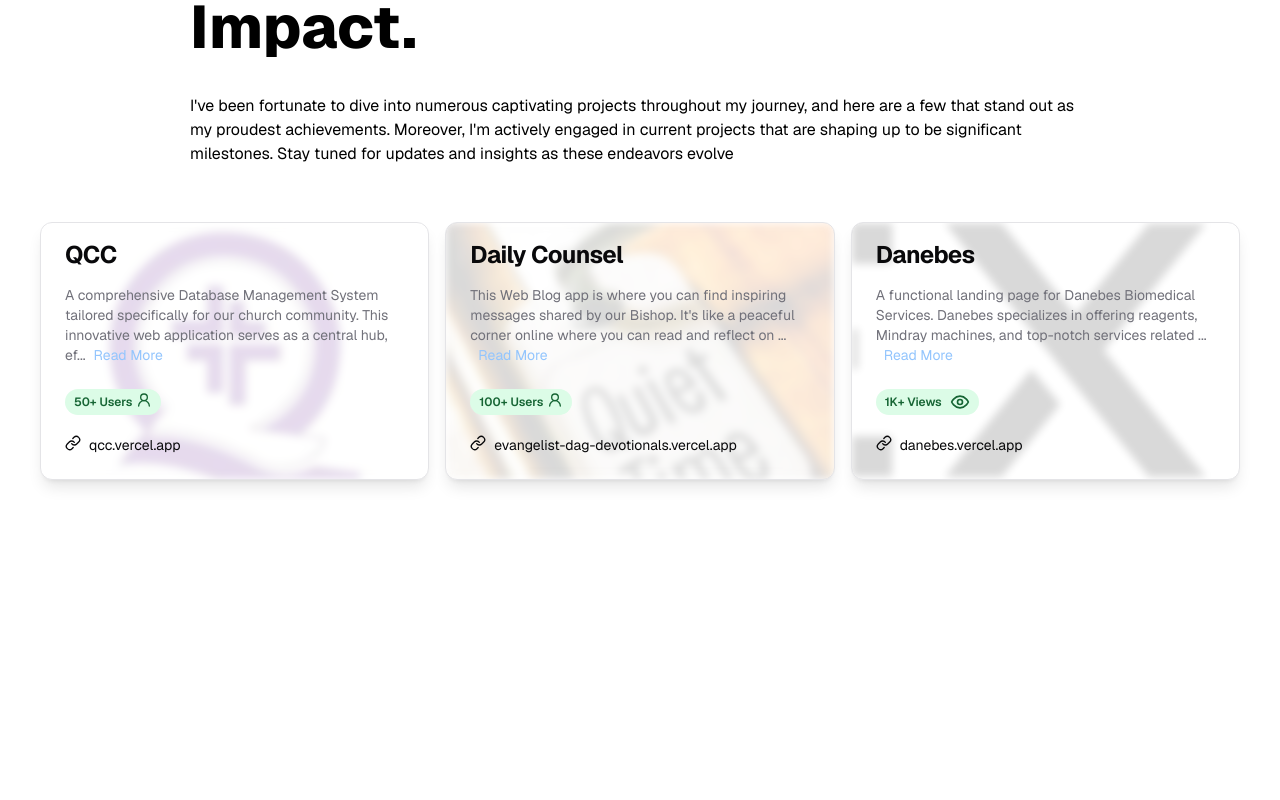
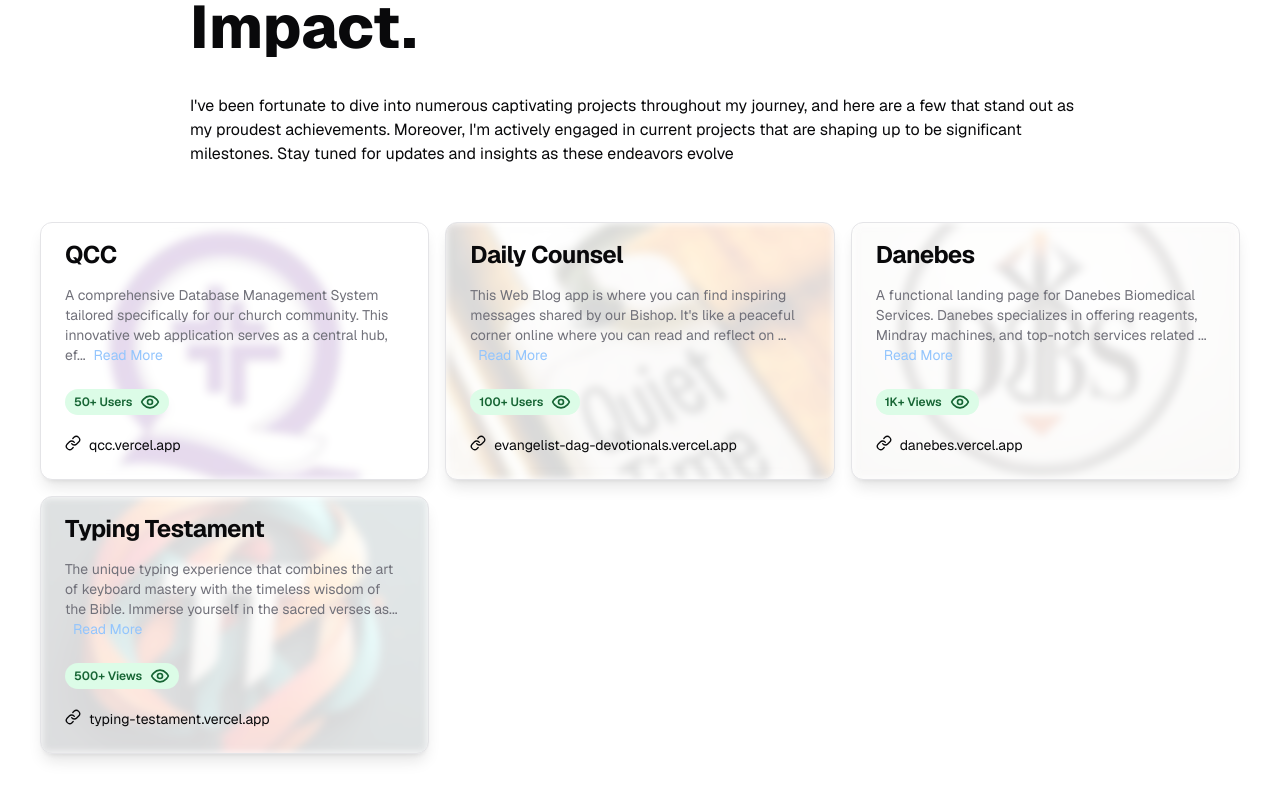
Before and after one commit to samezzz/samess, a Next.js app: page /projects in a window 1280 px wide. Shown: the part 388-1188 px from the top of the page. Before the commit the page ends 956 px from the top, so only its background shows below. Built offline with nearby package versions, Linux system fonts and the light colour scheme.

Commit message:
Added a new project

```diff
--- a/src/app/globals.css
+++ b/src/app/globals.css
@@ -49,6 +49,15 @@
 	}
 }
 
+@layer base {
+	* {
+		@apply border-border;
+	}
+	body {
+		@apply bg-background text-foreground;
+	}
+}
+
 .card {
 	@apply shadow-lg transform hover:scale-105 transition-transform duration-200 ease-in-out rounded-lg overflow-hidden border-border;
 }
--- a/src/components/project-card.tsx
+++ b/src/components/project-card.tsx
@@ -44,7 +44,7 @@ export default function ProjectCard({ project, className }: ProjectCardProps) {
 								)}
 							>
 								{project.unique}
-								{project.name === "Danebes" ? (
+								{project.name === "Danebes" || "Typing Testament" ? (
 									<Icons.views className="h-5 w-5 ml-1" />
 								) : (
 									<Icons.users className="h-4 w-4" />
--- a/src/constants/index.ts
+++ b/src/constants/index.ts
@@ -43,7 +43,16 @@ export const projects: ProjectType[] = [
 			"A functional landing page for Danebes Biomedical Services. Danebes specializes in offering reagents, Mindray machines, and top-notch services related to these products. The landing page showcases the services and products offered, creating a welcoming and informative platform for potential clients.",
 		href: "https://danebes.vercel.app",
 		domain: "danebes.vercel.app",
-		image: "/next.svg",
+		image: "/DBS.jpg",
 		unique: "1K+ Views",
 	},
+	{
+		name: "Typing Testament",
+		description:
+			"The unique typing experience that combines the art of keyboard mastery with the timeless wisdom of the Bible. Immerse yourself in the sacred verses as you enhance your typing skills. Whether you're a wordsmith or a Bible enthusiast, this app provides a seamless blend of scripture and typing practice. Elevate your typing journey with the divine words, and let your fingers dance across the keyboard in harmony with the teachings.",
+		href: "https://typing-testament.vercel.app",
+		domain: "typing-testament.vercel.app",
+		image: "/tt.jpg",
+		unique: "500+ Views",
+	},
 ];
```
Also changed, not shown: .eslintrc.json, public/DBS.jpg (added), public/tt.jpg (added).
